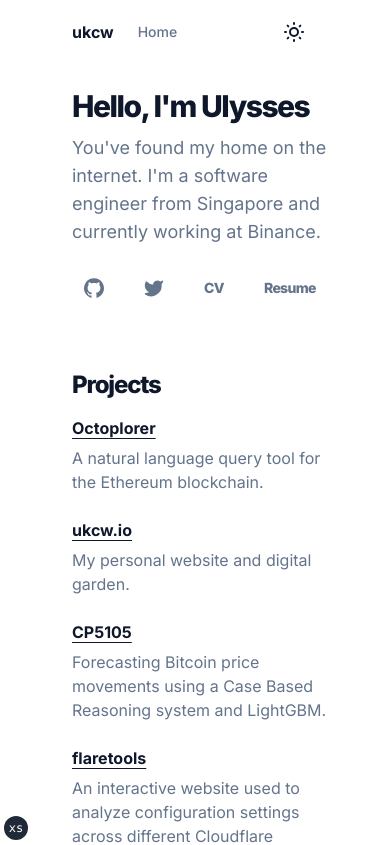
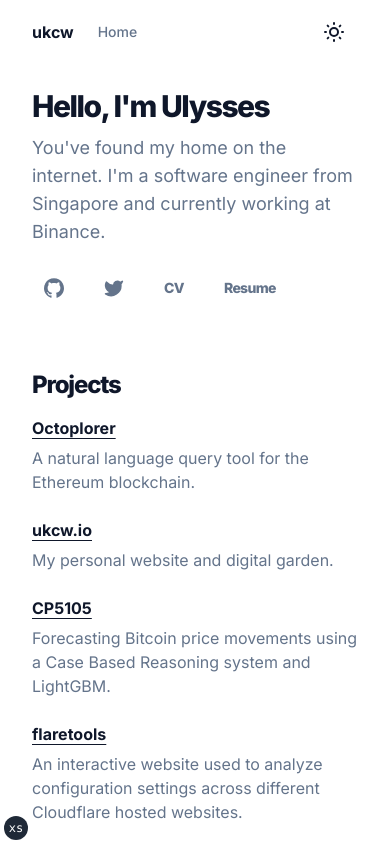
Before and after one commit to ukcw/ukcw.io, a Next.js app: page / in a window 390 px wide. Shown: the top 845 px of the page. Built offline with nearby package versions, Linux system fonts and the light colour scheme.

Commit message:
feat: change padding width for sm sizes

```diff
--- a/app/layout.tsx
+++ b/app/layout.tsx
@@ -42,7 +42,7 @@
           )}
         >
           <ThemeProvider attribute="class" defaultTheme="system" enableSystem>
-            <div className="relative flex min-h-screen flex-col max-w-5xl px-10 mx-auto">
+            <div className="relative flex min-h-screen flex-col max-w-5xl sm:px-5 md:px-10 mx-auto">
               <SiteHeader />
               <div className="flex-1">{children}</div>
               <Footer />
```
